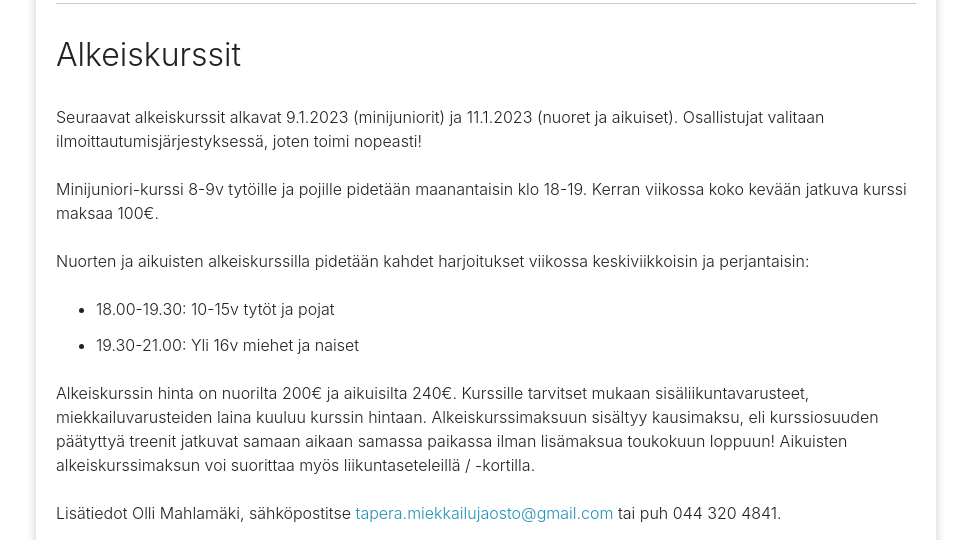
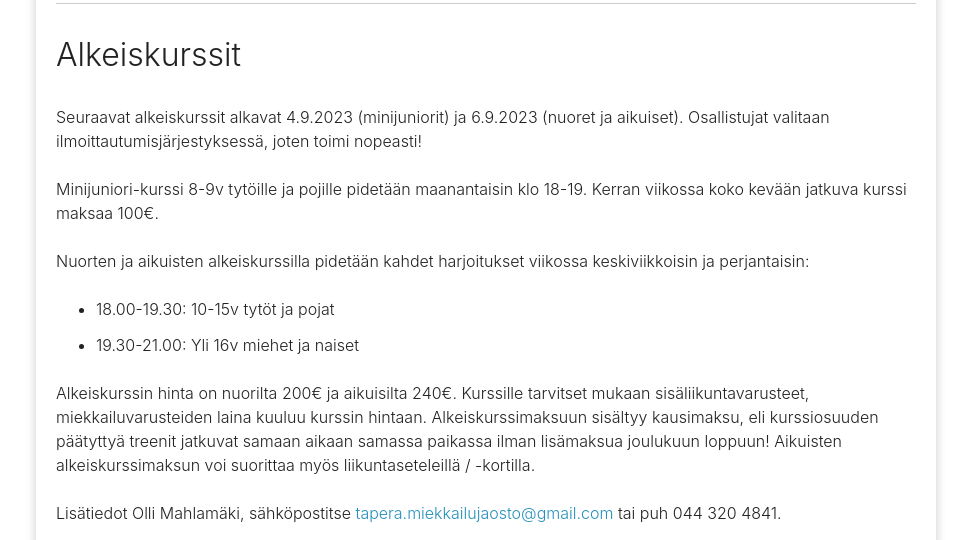
Before and after one commit to omahlama/eramiekkailu.fi, a Jekyll site: the page built from index.md, in a window 1280 px wide and 900 px high, scrolled down 812 px. Shown: the part 153-693 px from the top of the window, without its empty margins (154-1125 px from the left). Built offline with Jekyll 4.4.1, drawn with Linux system fonts in a browser that asks for light colours; nearby versions of some CDN libraries.

Commit message:
Päivitetty alkeiskurssi syksyyn

```diff
--- a/index.md
+++ b/index.md
@@ -25,7 +25,7 @@ Harjoitukset on maanantaisin, keskiviikkoisin ja perjantaisin:
 
 ## Alkeiskurssit
 
-Seuraavat alkeiskurssit alkavat 9.1.2023 (minijuniorit) ja 11.1.2023 (nuoret ja aikuiset). Osallistujat valitaan ilmoittautumisjärjestyksessä, joten toimi nopeasti!
+Seuraavat alkeiskurssit alkavat 4.9.2023 (minijuniorit) ja 6.9.2023 (nuoret ja aikuiset). Osallistujat valitaan ilmoittautumisjärjestyksessä, joten toimi nopeasti!
 
 Minijuniori-kurssi 8-9v tytöille ja pojille pidetään maanantaisin klo 18-19. Kerran viikossa koko kevään jatkuva kurssi maksaa 100€.
 
@@ -34,7 +34,7 @@ Nuorten ja aikuisten alkeiskurssilla pidetään kahdet harjoitukset viikossa kes
 - 18.00-19.30: 10-15v tytöt ja pojat
 - 19.30-21.00: Yli 16v miehet ja naiset
 
-Alkeiskurssin hinta on nuorilta 200€ ja aikuisilta 240€. Kurssille tarvitset mukaan sisäliikuntavarusteet, miekkailuvarusteiden laina kuuluu kurssin hintaan. Alkeiskurssimaksuun sisältyy kausimaksu, eli kurssiosuuden päätyttyä treenit jatkuvat samaan aikaan samassa paikassa ilman lisämaksua toukokuun loppuun! Aikuisten alkeiskurssimaksun voi suorittaa myös liikuntaseteleillä / -kortilla.
+Alkeiskurssin hinta on nuorilta 200€ ja aikuisilta 240€. Kurssille tarvitset mukaan sisäliikuntavarusteet, miekkailuvarusteiden laina kuuluu kurssin hintaan. Alkeiskurssimaksuun sisältyy kausimaksu, eli kurssiosuuden päätyttyä treenit jatkuvat samaan aikaan samassa paikassa ilman lisämaksua joulukuun loppuun! Aikuisten alkeiskurssimaksun voi suorittaa myös liikuntaseteleillä / -kortilla.
 
 Lisätiedot Olli Mahlamäki, sähköpostitse [tapera.miekkailujaosto@gmail.com](mailto:tapera.miekkailujaosto@gmail.com) tai puh 044 320 4841.
 
@@ -46,7 +46,7 @@ Ilmoittautumiseen tarvittavat tiedot:
 - Sähköposti
 - Puhelinnumero (oma ja huoltajan)
 
-<a href="https://forms.gle/xZXiYBiofPvcrXvJ6" class="register-button" role="button" target="_blank">Ilmoittaudu nyt!</a>
+<a href="https://forms.gle/M3aGPd47KShYQQGn6" class="register-button" role="button" target="_blank">Ilmoittaudu nyt!</a>
 
 <hr>
 
```
